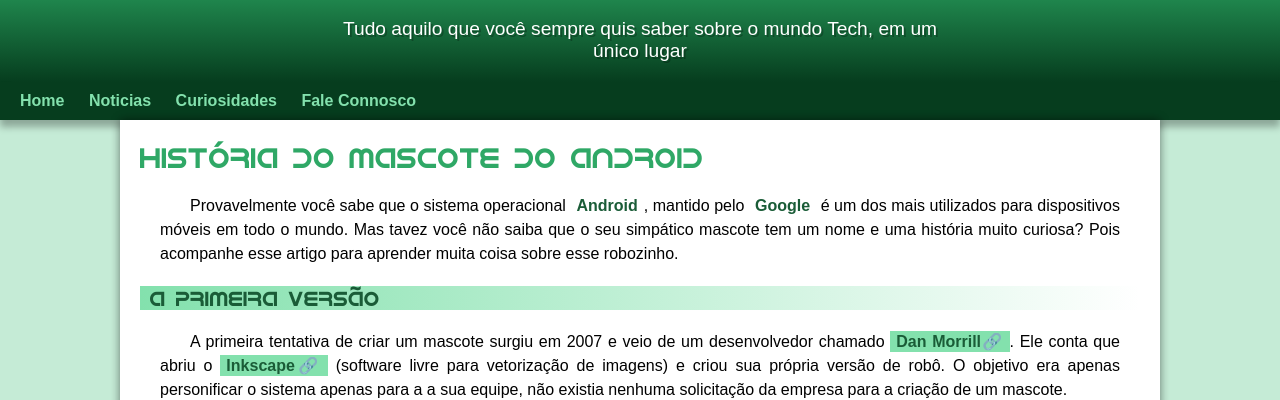
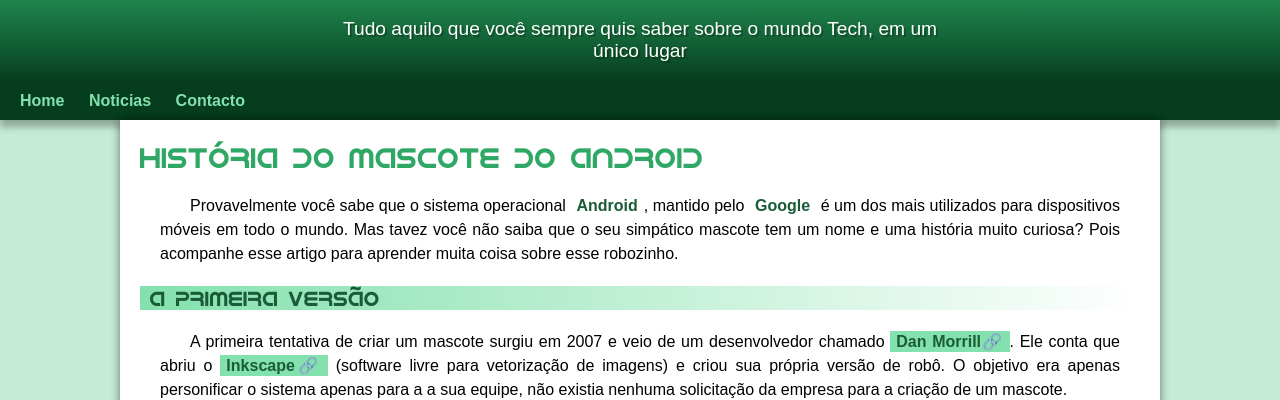
Before and after one commit to rodrigofpinto/projeto-android, a plain HTML site: page index.html in a window 1280 px wide. Shown: the part 99-499 px from the top of the page. Drawn offline with Linux system fonts and the light colour scheme.

```diff
--- a/index.html
+++ b/index.html
@@ -15,8 +15,7 @@
     <nav>
         <a href="#">Home</a>
         <a href="noticias.html">Noticias</a>
-        <a href="android.html">Curiosidades</a>
-        <a href="contactos.html">Fale Connosco</a>
+        <a href="contactos.html">Contacto</a>
     </nav>
     <main>
         <article>
```
